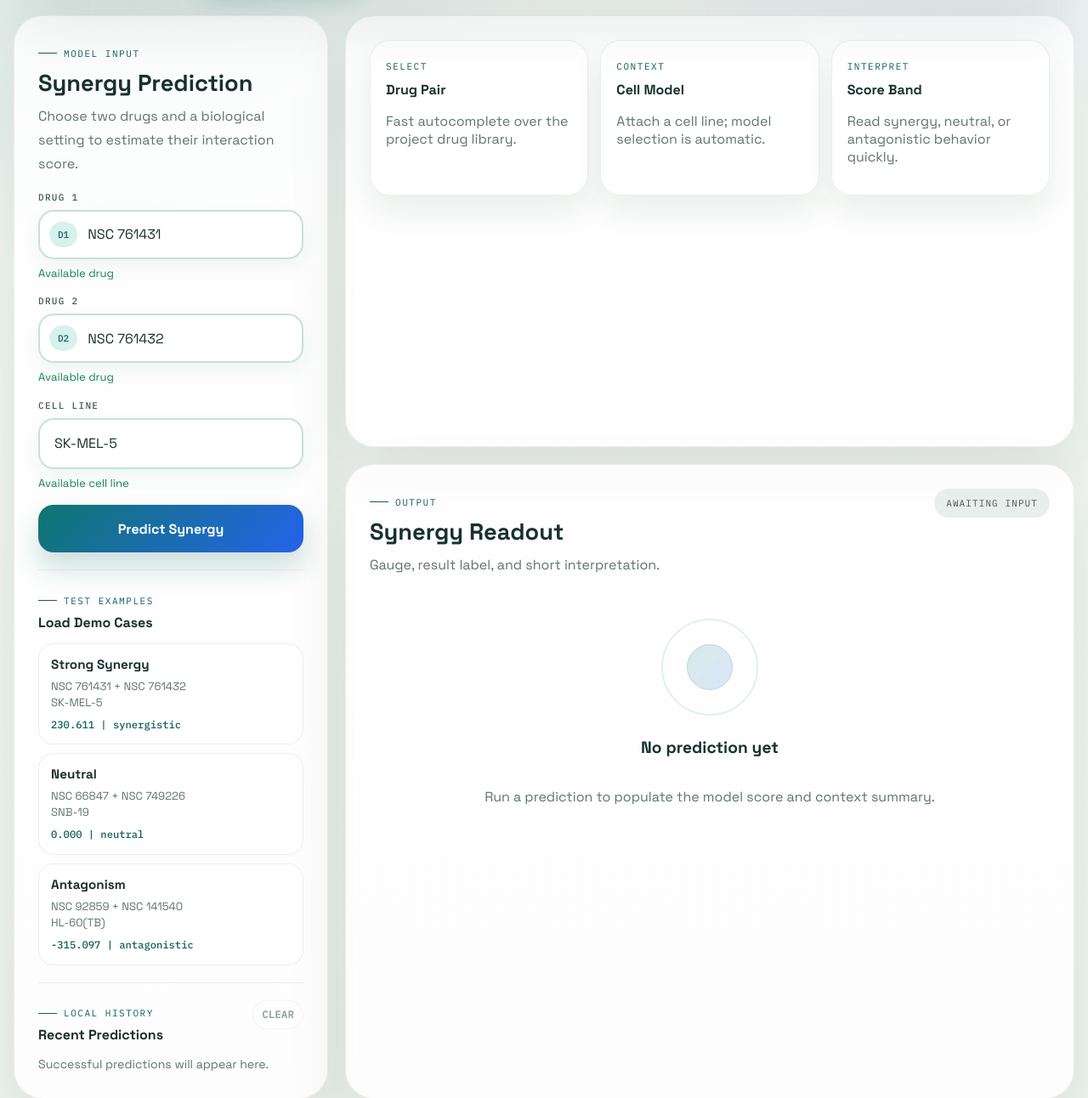
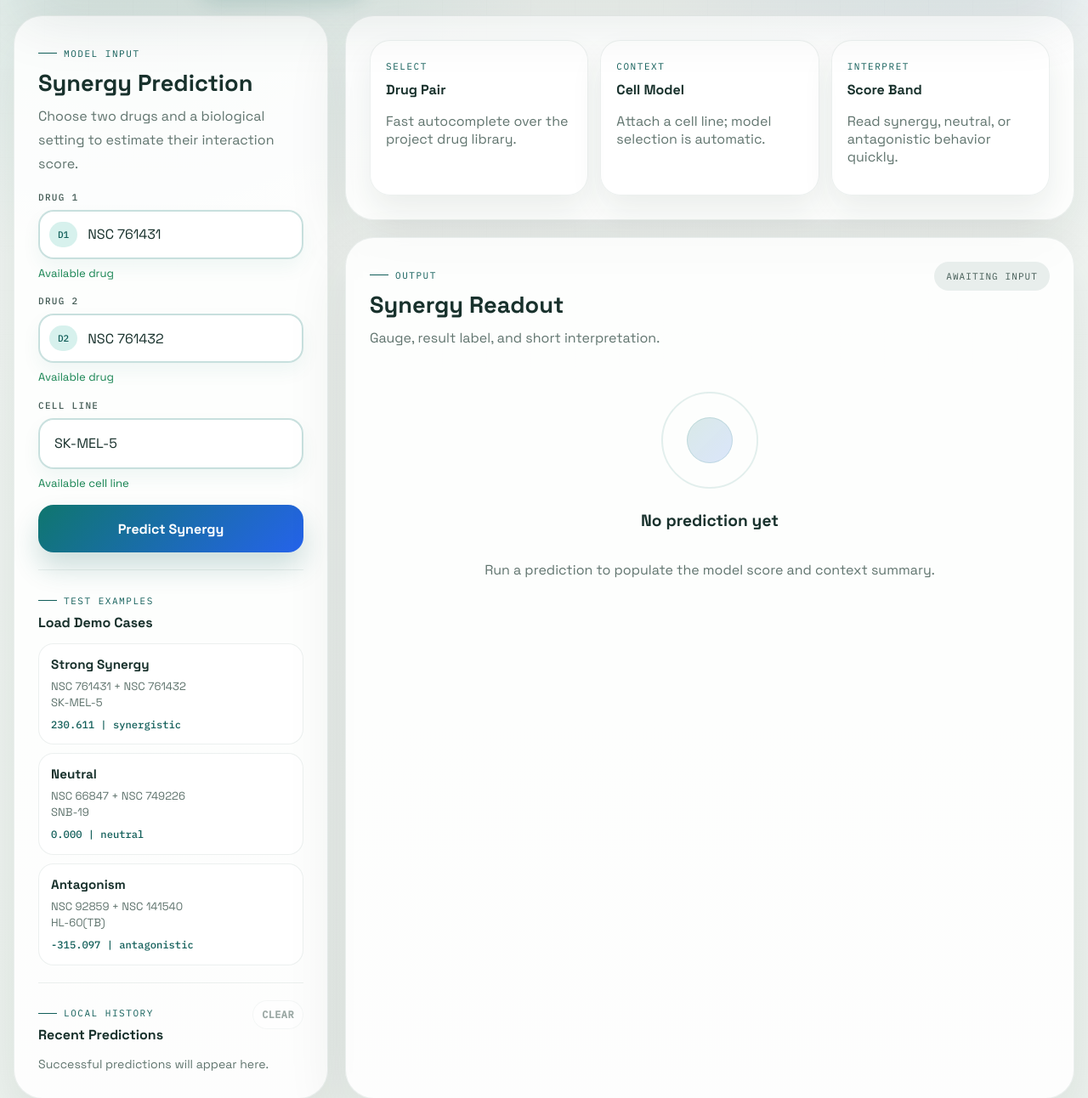
Before and after one commit to LalithSiramdasu/Drug-Synergy-Prediction, a Flask app: page / in a window 1280 px wide, after a click on "Predict". Shown: the part 557-1849 px from the top of the page at 85% size. Run offline with Flask 3, Linux system fonts and the light colour scheme; some libraries are stand-ins or nearby versions.

Commit message:
fixed alignment of prediction left and right block by outer container creation

```diff
--- a/static/css/app.css
+++ b/static/css/app.css
@@ -1291,6 +1291,8 @@ input::placeholder {
 .results-stack {
   display: grid;
   gap: 20px;
+  align-content: start;
+  grid-template-rows: max-content minmax(0, 1fr);
 }
 
 .status-pill,
```
